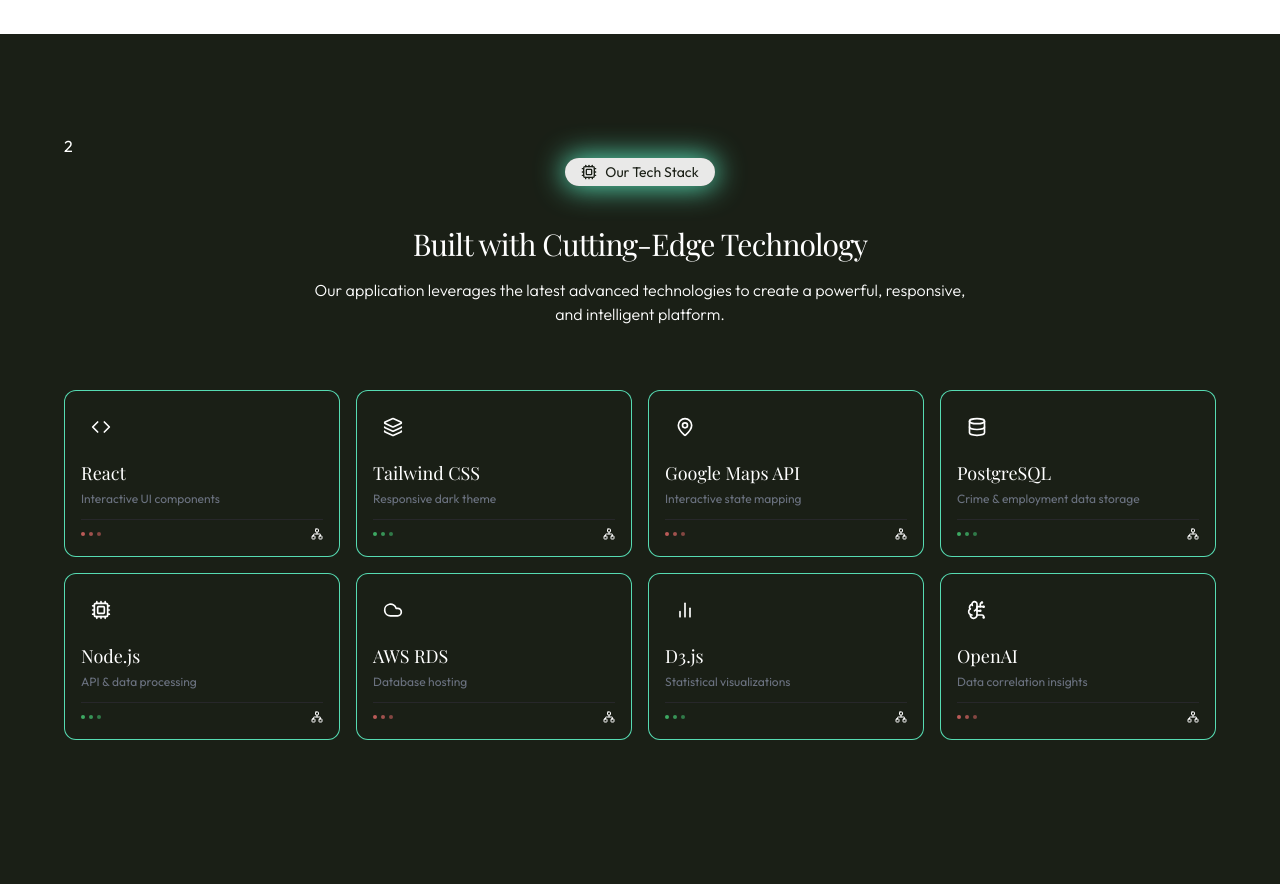
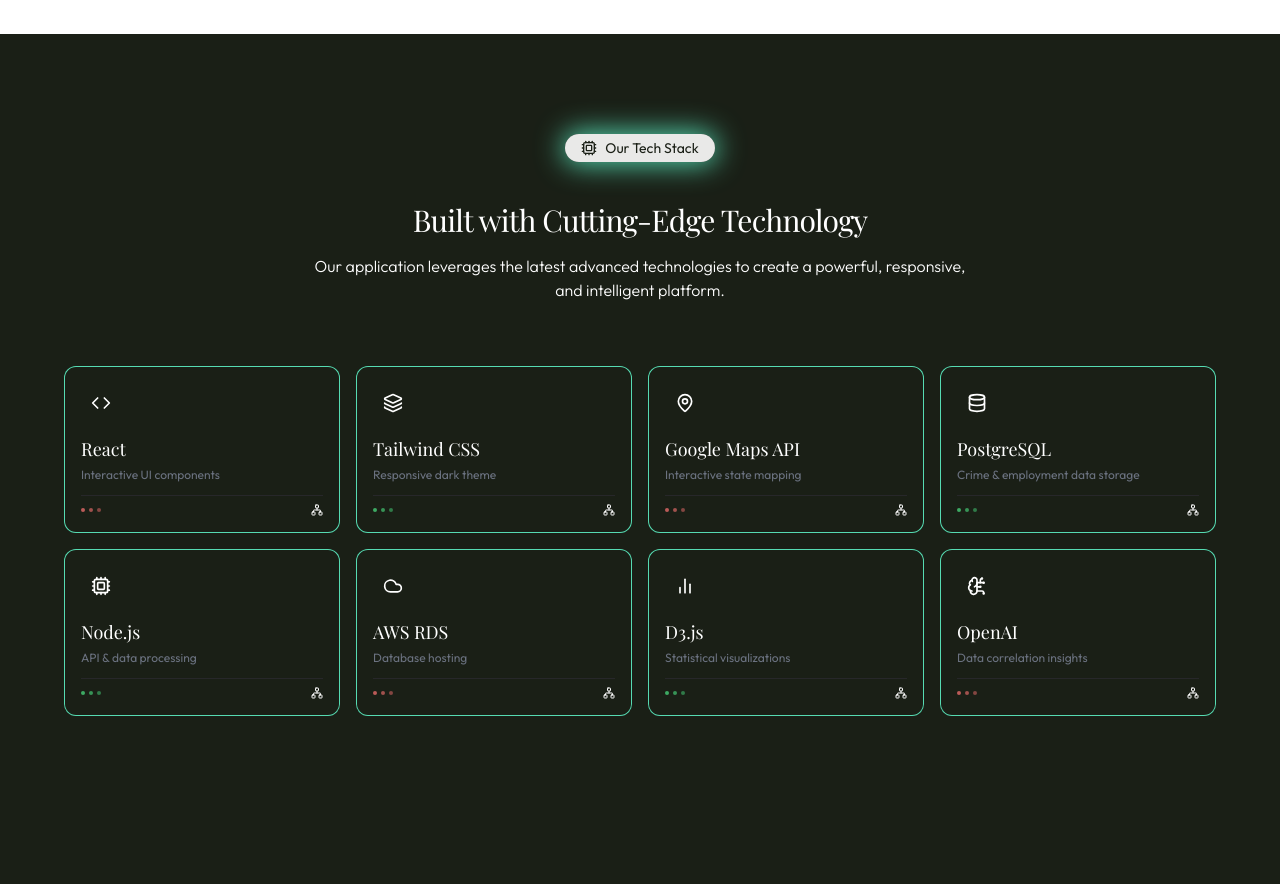
Before and after one commit to danielledarfour/Database-Project, a React (Vite) app in the folder client/: page / in a window 1280 px wide. Shown: the part 3100-3984 px from the top of the page. Built offline with nearby package versions, Linux system fonts and the light colour scheme; no server answers; the HTML template or start-up script is replaced by a standard one; a web font is replaced by a local one.

Commit message:
Removed minor tech stack typo

```diff
--- a/client/src/pages/HeroPage.jsx
+++ b/client/src/pages/HeroPage.jsx
@@ -516,7 +516,6 @@
 
       {/* Tech Stack Section */}
       <div className="max-w-6xl mx-auto relative mt-[100px] z-10">
-        2{" "}
         <motion.div
           initial={{ opacity: 0, y: 20 }}
           animate={{ opacity: 1, y: 0 }}
```
